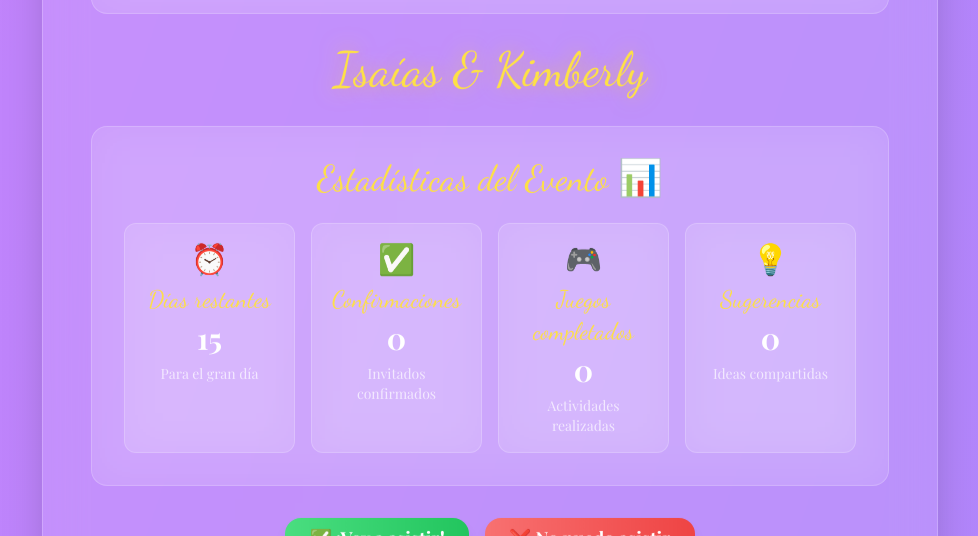
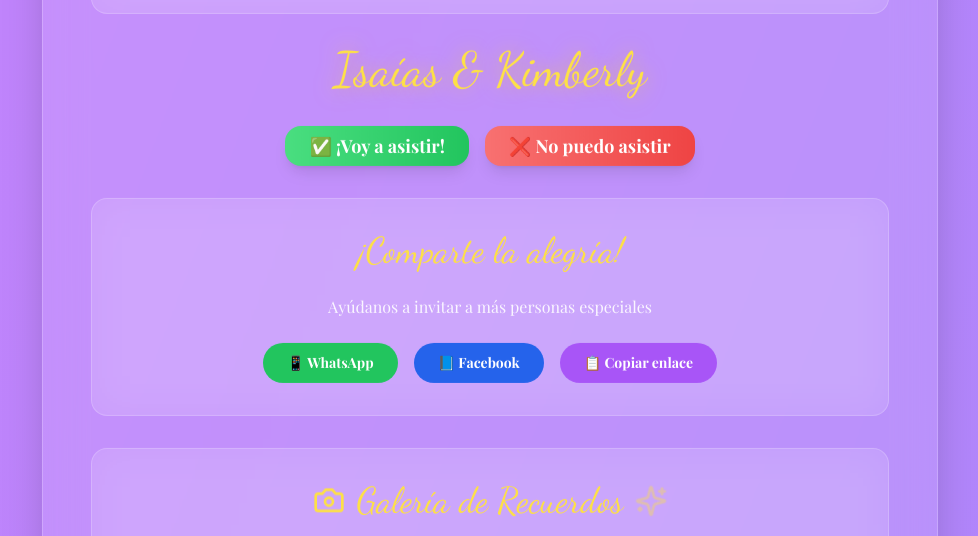
Before and after one commit to 25isaa/aliss-samantha-celebration-web, a React (Vite) app: page / in a window 1280 px wide. Shown: the part 960-1496 px from the top of the page, without its empty margins (150-1128 px from the left). Built offline with nearby package versions, Linux system fonts and the light colour scheme; no server answers.

Commit message:
Remove event statistics section
Remove the event statistics section from the page.

```diff
--- a/src/pages/Index.tsx
+++ b/src/pages/Index.tsx
@@ -1,3 +1,4 @@
+
 import { useState, useEffect } from 'react';
 import { toast } from 'sonner';
 import BabyShowerHeader from '@/components/BabyShowerHeader';
@@ -9,7 +10,6 @@ import RSVPConfirmation from '@/components/RSVPConfirmation';
 import GiftRegistryInfo from '@/components/GiftRegistryInfo';
 import ParticleBackground from '@/components/ParticleBackground';
 import MusicControls from '@/components/MusicControls';
-import EventStats from '@/components/EventStats';
 import SocialShare from '@/components/SocialShare';
 import PhotoGallery from '@/components/PhotoGallery';
 import { usePageTracking } from '@/hooks/useBabyShowerAnalytics';
@@ -77,8 +77,6 @@ const Index = () => {
               </h2>
             </div>
 
-            <EventStats gameData={gameData} />
-
             <RSVPConfirmation />
 
             <SocialShare />
```
